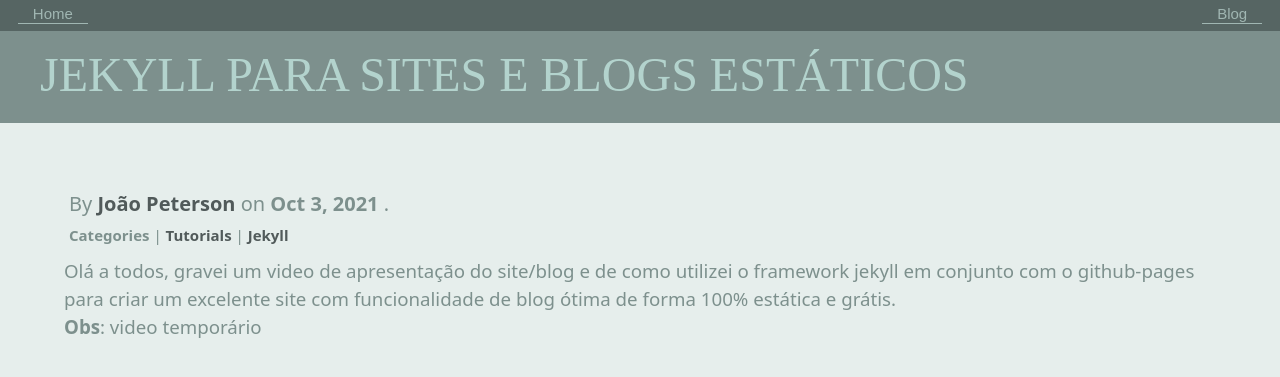
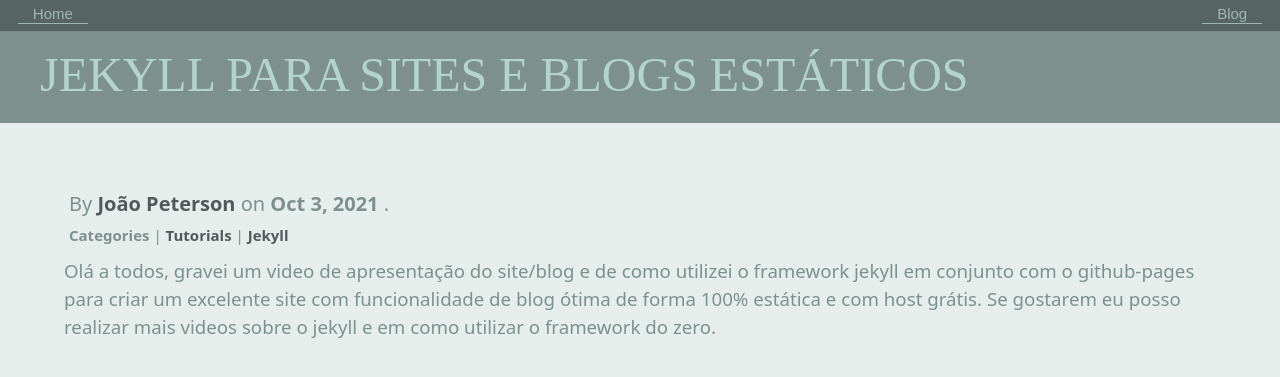
Before and after one commit to Joao-Peterson/joao-peterson.github.io, a Jekyll site: the page built from _posts/2021-10-03-Jekyll para sites e blogs estáticos.md, in a window 1280 px wide, cut to the strip 0-377 px from the top of the page. Built offline with Jekyll 4.4.1, drawn with Linux system fonts in a browser that asks for light colours; nearby versions of some CDN libraries; some web fonts are replaced.

Commit message:
jekyll post up

```diff
--- a/_posts/2021-10-03-Jekyll para sites e blogs estáticos.md
+++ b/_posts/2021-10-03-Jekyll para sites e blogs estáticos.md
@@ -9,14 +9,12 @@
 published: true
 ---
 
-Olá a todos, gravei um video de apresentação do site/blog e de como utilizei o framework jekyll em conjunto com o github-pages para criar um excelente site com funcionalidade de blog ótima de forma 100% estática e grátis.
+Olá a todos, gravei um video de apresentação do site/blog e de como utilizei o framework jekyll em conjunto com o github-pages para criar um excelente site com funcionalidade de blog ótima de forma 100% estática e com host grátis. Se gostarem eu posso realizar mais videos sobre o jekyll e em como utilizar o framework do zero.
 
-
-**Obs**: video temporário
 <div style="margin: 40px">
-    <lite-youtube videoid="wvETU3rHp5s">
+    <lite-youtube videoid="v7nA2boosO4">
         <button type="button" class="lty-playbtn">
-            <span class="lyt-visually-hidden">Instalando Msys2 no Windows para desenvolvimento C/C++, Python e outras linguagens (MinGW64)</span>
+            <span class="lyt-visually-hidden">Como eu fiz meu site/blog estático com em Jekyll e hosteado no Github Pages</span>
         </button>
     </lite-youtube>
 </div>
```
